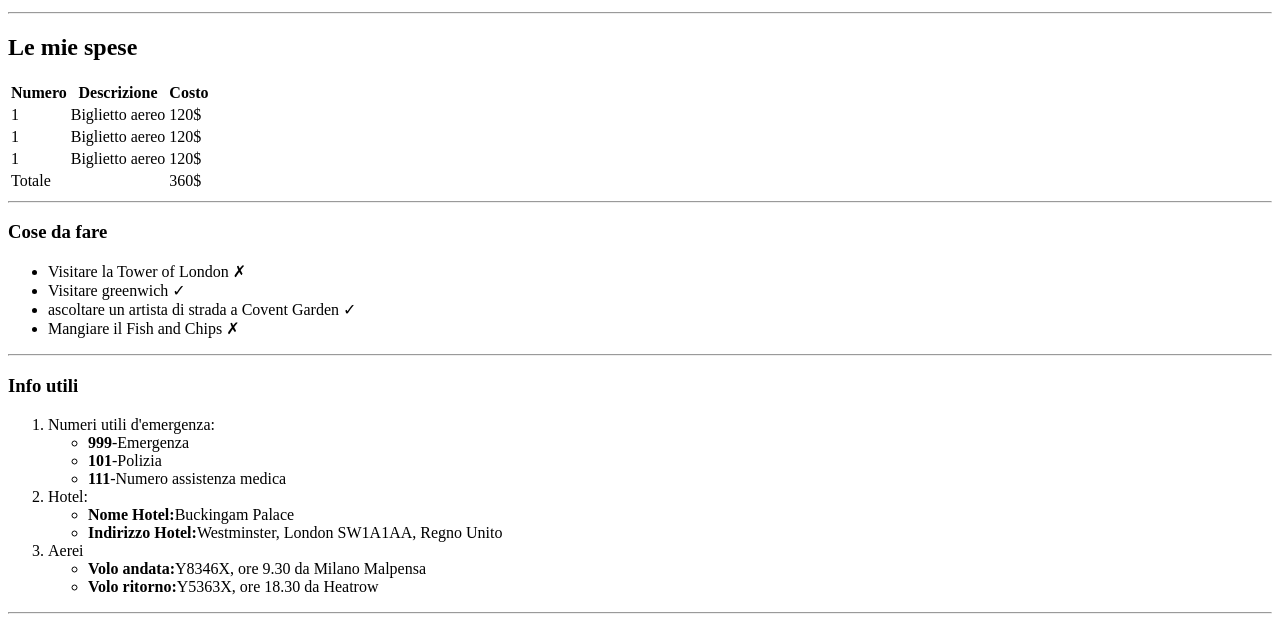
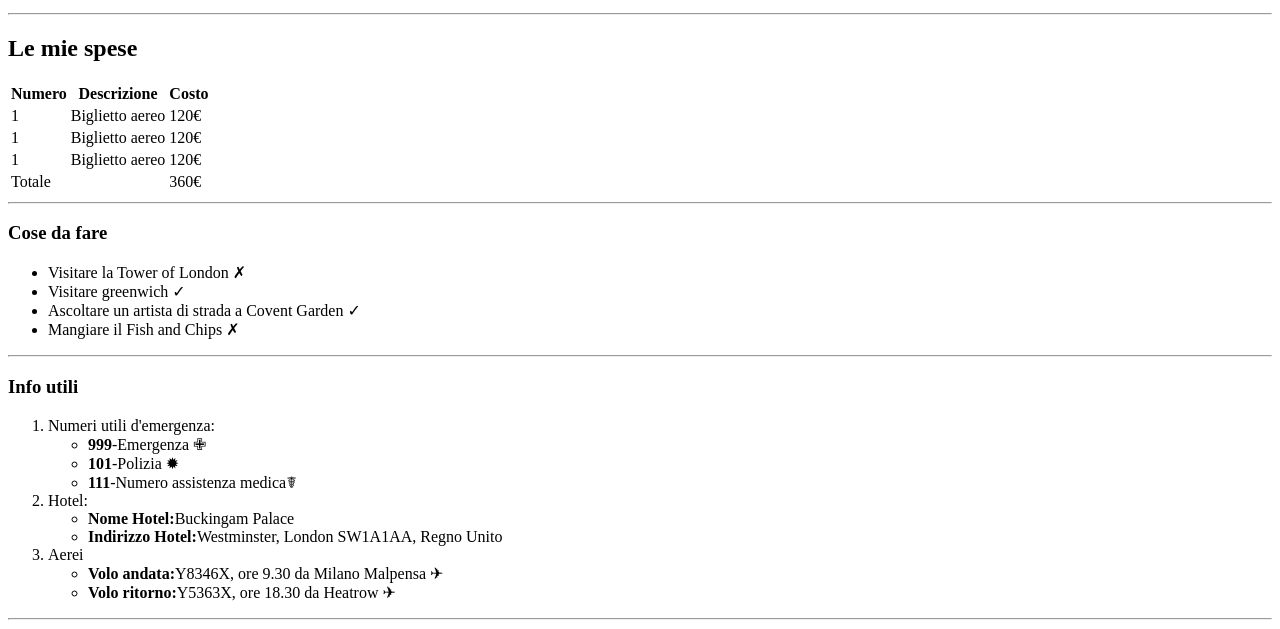
Before and after one commit to stecarraa/html-london-trip, a plain HTML site: page index.html in a window 1280 px wide. Shown: the part 686-1315 px from the top of the page. Drawn offline with Linux system fonts and the light colour scheme.

Commit message:
finale changes

```diff
--- a/index.html
+++ b/index.html
@@ -9,7 +9,7 @@
 <body>
 
 <header>
-    <h1>Il mio Viaggio a Londra</h1>
+    <h1>Il mio Viaggio a Londra &#9812;</h1>
   <table>
 
     <tr>
@@ -35,22 +35,22 @@
     <tr>
       <td>1</td>
       <td> Biglietto aereo</td>
-      <td>120$</td>
+      <td>120&euro;</td>
     </tr>
     <tr>
         <td>1</td>
         <td> Biglietto aereo</td>
-        <td>120$</td>
+        <td>120&euro;</td>
       </tr>
       <tr>
         <td>1</td>
         <td> Biglietto aereo</td>
-        <td>120$</td>
+        <td>120&euro;</td>
       </tr>
       <tr>
         <td>Totale</td>
         <td> </td>
-        <td>360$</td>
+        <td>360&euro;</td>
       </tr>
   </table>
 </section>
@@ -64,7 +64,7 @@
 <ul>
     <li>Visitare la Tower of London &#10007;</li>
     <li>Visitare greenwich &#10003;</li>
-    <li>ascoltare un artista di strada a Covent Garden &#10003;</li>
+    <li>Ascoltare un artista di strada a Covent Garden &#10003;</li>
     <li>Mangiare il Fish and Chips &#10007;</li>
 </ul>
 
@@ -79,9 +79,9 @@
     <ol>
         <li>Numeri utili d'emergenza:
            <ul>
-               <li><strong>999</strong>-Emergenza</li>
-               <li><strong>101</strong>-Polizia</li>
-               <li><strong>111</strong>-Numero assistenza medica</li>
+               <li><strong>999</strong>-Emergenza &#10009;</li>
+               <li><strong>101</strong>-Polizia &#10041;</li>
+               <li><strong>111</strong>-Numero assistenza medica&#9764;</li>
 
            </ul>
        </li>
@@ -93,8 +93,8 @@
        </li>
        <li>Aerei
            <ul>
-               <li><strong>Volo andata:</strong>Y8346X, ore 9.30 da Milano Malpensa</li>
-               <li><strong>Volo ritorno:</strong>Y5363X, ore 18.30 da Heatrow</li>
+               <li><strong>Volo andata:</strong>Y8346X, ore 9.30 da Milano Malpensa &#9992;</li>
+               <li><strong>Volo ritorno:</strong>Y5363X, ore 18.30 da Heatrow &#9992;</li>
            </ul>
        </li>
     </ol>
```
